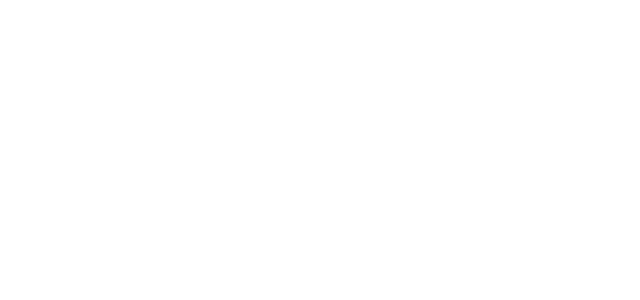
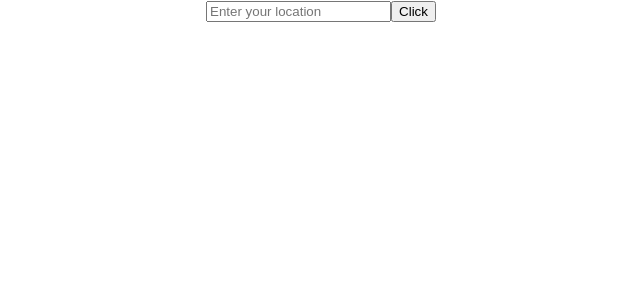
Before and after one commit to Karwae/weather, a React (Create React App) app: page / in a window 1280 px wide. Shown: the top 300 px of the page, without its empty margins (319-959 px from the left). Built offline with nearby package versions, Linux system fonts and the light colour scheme.

Commit message:
#1 connection weather api and get temp location

```diff
--- a/src/App.js
+++ b/src/App.js
@@ -1,12 +1,50 @@
 import './App.css';
-import React, {useState} from 'react';
+import React, {useRef, useState} from 'react';
 import axios from 'axios';
 
 function App() {
 
+  const inputRef = useRef(null);
+  const [apiData, setApiData] = useState(null);
+
+  const api_key = "df3886c4ae0b164958dcf4fd38b1575b";
+
+  const gettingWeather = async () =>{
+    const url = `https://api.openweathermap.org/data/2.5/weather?q=${inputRef.current.value}&units=metric&appid=${api_key}`;
+
+    fetch(url)
+    .then((res) => res.json())
+    .then((data) => {
+      setApiData(null);
+      console.log(data);
+      setApiData(data);
+  })
+  .catch((err) =>{
+    console.log(err);
+  });
+}
 
   return (
     <div className="App">
+      <input
+      type = "text"
+      ref={inputRef}
+      placeholder = "Enter your location"
+      className='input-loc'
+      />
+      <button
+      onClick={gettingWeather}
+      >Click</button>
+
+    <div>
+    {apiData && (
+        <h2>{apiData?.name + ',' + apiData?.sys?.country}</h2>
+                )}
+
+    <p>{apiData?.main?.temp}</p>
+
+    </div>
+
 
 
     </div>
```
